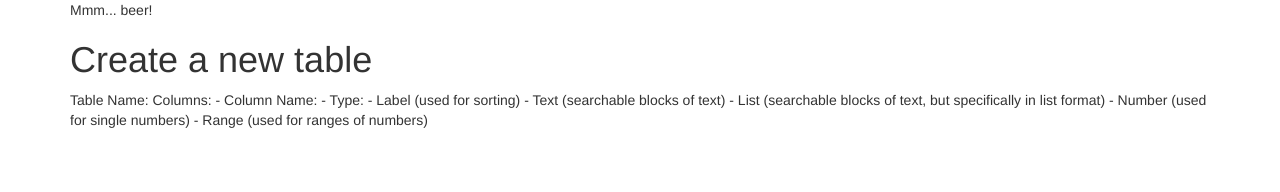
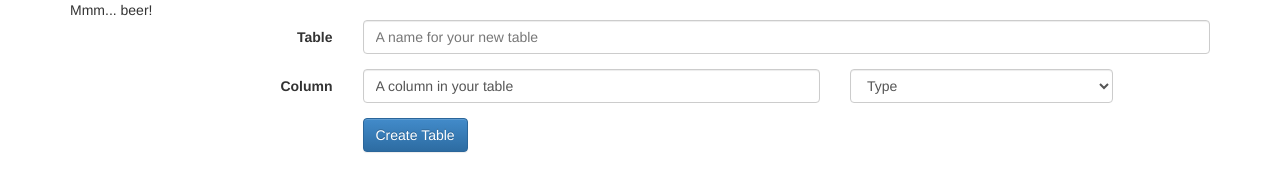
Before and after one commit to itsrachelfish/beerdb, a website: page static/index.html in a window 1280 px wide. Drawn offline with Linux system fonts and the light colour scheme.

Commit message:
Setup form for creating tables

```diff
--- a/static/index.html
+++ b/static/index.html
@@ -21,19 +21,38 @@
             Mmm... beer!
 
             <div class="create">
-                <h1>Create a new table</h1>
+                <form action="/table" method="post" class="form-horizontal" role="form">
+                    <div class="form-group">
+                        <label class="col-sm-3 control-label">Table</label>
+                        <div class="col-sm-9">
+                            <input name="table" class="form-control" placeholder="A name for your new table">
+                        </div>
+                    </div>
 
-                <form action="/table" method="post">
-                    Table Name:
+                    <div class="form-group">
+                        <label class="col-sm-3 control-label">Column</label>
+                        <div class="col-sm-5">
+                            <input name="column" class="form-control"  value="A column in your table">
+                        </div>
 
-                    Columns:
-                     - Column Name:
-                     - Type:
-                      - Label (used for sorting)
-                      - Text (searchable blocks of text)
-                      - List (searchable blocks of text, but specifically in list format)
-                      - Number (used for single numbers)
-                      - Range (used for ranges of numbers)
+                        <div class="col-sm-3">
+                            <select name="type" class="form-control" value="{{user_data.birth.year}}">
+                                <option value="">Type</option>
+
+                                <option value="label">Label (used for sorting)</option>
+                                <option value="text">Text (searchable blocks of text)</option>
+                                <option value="list">List (like text, but specifically in list format)</option>
+                                <option value="number">Number (used for single numbers)</option>
+                                <option value="range">Range (used for ranges of numbers)</option>
+                            </select>
+                        </div>
+                    </div>
+
+                    <div class="form-group">
+                        <div class="col-sm-offset-3 col-sm-9">
+                            <input type="submit" value="Create Table" class="btn btn-primary">
+                        </div>
+                    </div>
                 </form>
             </div>
         </div> <!-- /container -->
```
